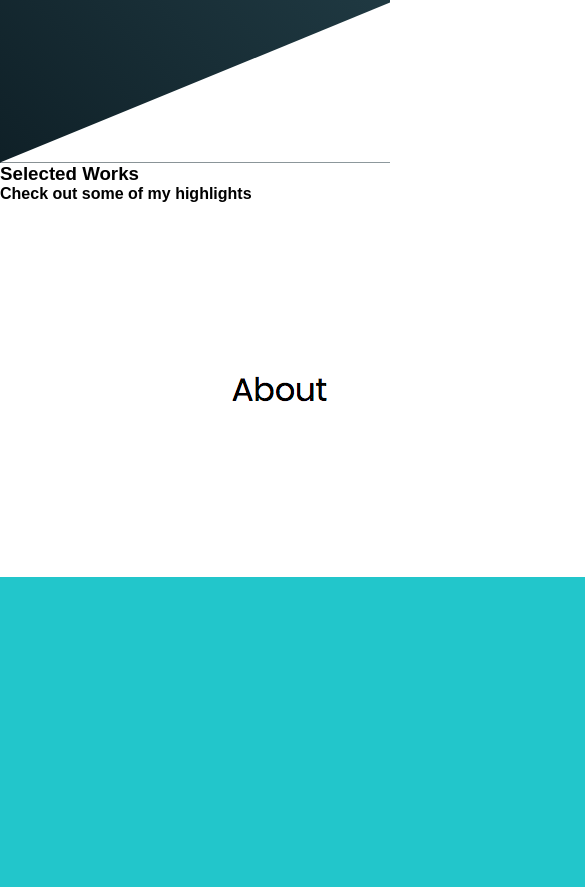
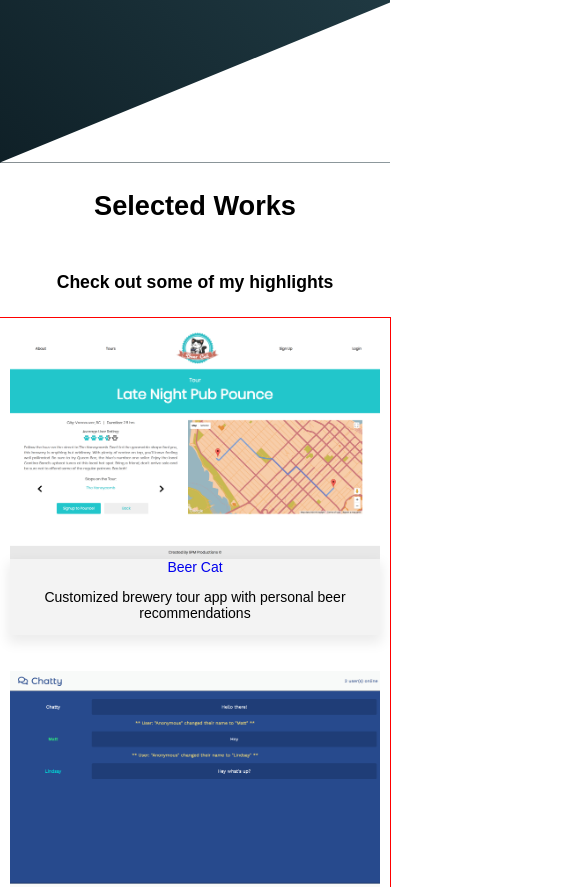
Before and after one commit to mattwong59/layout-practice, a React (Create React App) app: page / in a window 390 px wide. Shown: the part 597-1484 px from the top of the page, 585 px wide, since content can reach past the window. Built offline with nearby package versions, Linux system fonts and the light colour scheme.

Commit message:
Adjust mobile font sizes

```diff
--- a/src/style.css
+++ b/src/style.css
@@ -1,10 +1,20 @@
-* {
+body {
   margin: 0;
   padding: 0;
   box-sizing: border-box;
-  font-family: sans-serif; }
-  * a {
+  font-family: sans-serif;
+  font-size: 14px; }
+  body a {
     text-decoration: none; }
+
+h2 {
+  font-size: 3.5rem; }
+
+h3 {
+  font-size: 1.7rem; }
+
+h4 {
+  font-size: 1.1rem; }
 
 .hero {
   position: relative;
@@ -67,10 +77,33 @@
   position: relative;
   max-width: 900px;
   text-align: center; }
-  .content h2 {
-    font-size: 5rem; }
   .content p {
-    font-size: 1.5rem; }
+    font-size: 1rem; }
+
+section {
+  display: flex;
+  flex-direction: column;
+  align-items: center;
+  width: 100%; }
+  section .showcase {
+    border: 1px solid red;
+    display: grid;
+    grid-template-columns: 1fr;
+    grid-template-rows: 1fr;
+    grid-gap: 1rem;
+    width: 100%; }
+    section .showcase .project-card {
+      display: flex;
+      flex-direction: column;
+      align-items: center;
+      margin: 10px; }
+    section .showcase .project-description {
+      width: 100%;
+      text-align: center;
+      background: #f3f3f3;
+      box-shadow: 0px 6px 12px 2px rgba(0, 0, 0, 0.08); }
+    section .showcase .project-img {
+      width: 100%; }
 
 @media (max-width: 991px) {
   .hero header {
@@ -95,7 +128,7 @@
       z-index: 1; }
     .hero header .menu-toggle {
       display: block; } }
-/* For desktop: */
+/* DESKTOP */
 @media only screen and (min-width: 992px) {
   .hero header nav {
     display: flex;
@@ -103,6 +136,10 @@
     .hero header nav .social {
       margin: 0 10px; }
     .hero header nav .icon {
-      padding: 0 10px; } }
+      padding: 0 10px; }
+
+  section .showcase {
+    grid-template-columns: 1fr 1fr 1fr;
+    grid-template-rows: 1fr 1fr; } }
 
 /*# sourceMappingURL=style.css.map */
--- a/src/style.scss
+++ b/src/style.scss
@@ -1,16 +1,28 @@
 //VARIABLES
 $base-white: #f3f3f3;
 
-* {
+body {
   margin: 0;
   padding: 0;
   box-sizing: border-box;
   font-family: sans-serif;
+  font-size: 14px;
   a{
     text-decoration: none;
   }
 }
 
+h2 {
+  font-size: 3.5rem;
+}
+
+h3 {
+  font-size: 1.7rem;
+}
+
+h4 {
+  font-size: 1.1rem;
+}
 
 .hero {
   position: relative;
@@ -100,13 +112,46 @@ $base-white: #f3f3f3;
   position: relative;
   max-width: 900px;
   text-align: center;
-  h2 {
-    font-size: 5rem;
-  }
   p {
-    font-size: 1.5rem;
+    font-size: 1rem;
   }
 }
+//PROJECTS//
+  section {
+    display: flex;
+    flex-direction: column;
+    align-items: center;
+    width: 100%;
+    // height: 100vh;
+    .showcase {
+      // background: lavender;
+      border: 1px solid red;
+      display: grid;
+      grid-template-columns: 1fr;
+      grid-template-rows: 1fr;
+      grid-gap: 1rem;
+      width: 100%;
+      // padding: 2rem 5rem;
+      .project-card {
+        display: flex;
+        flex-direction: column;
+        align-items: center;
+
+
+        // border: 1px solid lime;
+        margin: 10px;
+      }
+      .project-description {
+        width: 100%;
+        text-align: center;
+        background: $base-white;
+        box-shadow: 0px 6px 12px 2px rgba(0,0,0,.08);
+      }
+      .project-img{
+        width: 100%;
+      }
+    }
+  }
 
 
 // TABLETS
@@ -144,11 +189,18 @@ $base-white: #f3f3f3;
       }
     }
   }
+
+  // section {
+  //   .showcase {
+  //     grid-template-columns: 1fr 1fr 1fr;
+  //     grid-template-rows: 1fr 1fr;
+  //   }
+  // }
 }
 
 
 
-/* For desktop: */
+/* DESKTOP */
 @media only screen and (min-width: 992px) {
   .hero {
     header {
@@ -162,6 +214,13 @@ $base-white: #f3f3f3;
           padding: 0 10px;
         }
       }
+    }
+  }
+
+  section {
+    .showcase {
+      grid-template-columns: 1fr 1fr 1fr;
+      grid-template-rows: 1fr 1fr;
     }
   }
 }
```
Also changed, not shown: 2 other files (tests, documents, lock files or other folders).
